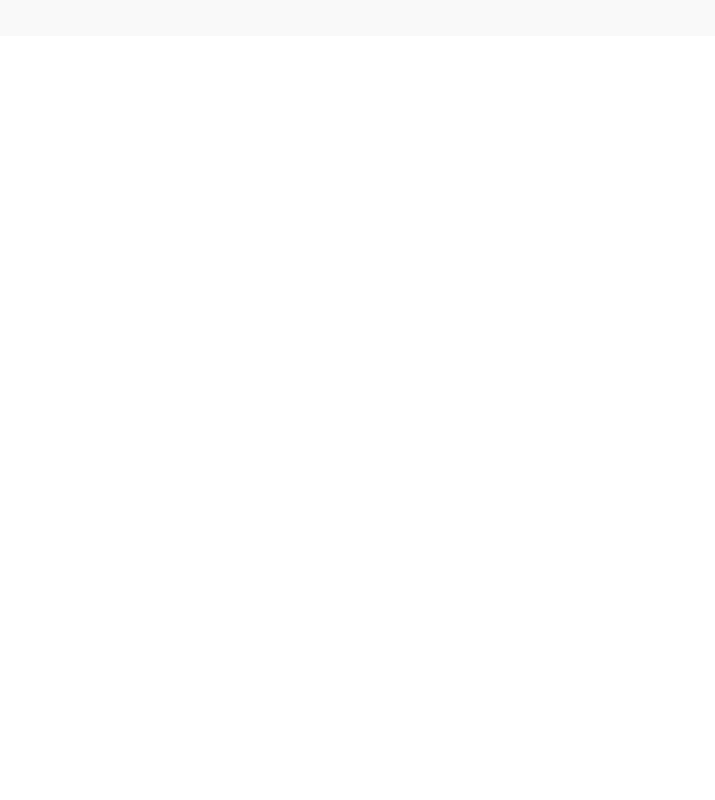
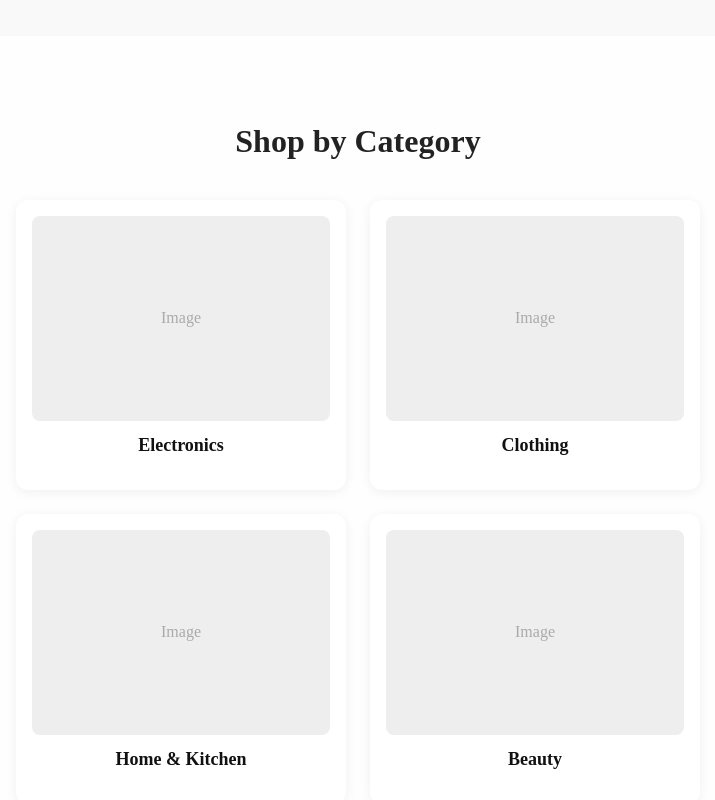
Before and after one commit to Diyor-Khasanov/upg, a React (Vite) app: page / in a window 1280 px wide. Shown: the part 1420-2220 px from the top of the page, without its empty margins (282-997 px from the left). Before the commit the page ends 1464 px from the top, so only its background shows below. Built offline with nearby package versions, Linux system fonts and the light colour scheme.

Commit message:
category

```diff
--- a/src/App.jsx
+++ b/src/App.jsx
@@ -4,6 +4,7 @@ import Navbar from "./components/Navbar/Navbar";
 import ProductSlider from "./components/ProductSlider/ProductSlider";
 import ProductsPage from "./components/ProductsPage/ProductSlider";
 import Section from "./components/Section/Section";
+import Category from "./components/Category/Category";
 
 const App = () => {
   return (
@@ -13,6 +14,7 @@ const App = () => {
       <ProductSlider />
       <ProductsPage />
       <Section />
+      <Category />
     </div>
   );
 };
--- /dev/null
+++ b/src/components/Category/Category.jsx
@@ -0,0 +1,37 @@
+import React from "react";
+import "./Category.scss";
+
+const categories = [
+  { id: 1, name: "Electronics", image: "" },
+  { id: 2, name: "Clothing", image: "" },
+  { id: 3, name: "Home & Kitchen", image: "" },
+  { id: 4, name: "Beauty", image: "" },
+  { id: 5, name: "Toys", image: "" },
+  { id: 6, name: "Books", image: "" },
+  { id: 7, name: "Sports", image: "" },
+  { id: 8, name: "Accessories", image: "" },
+];
+
+const Category = () => {
+  return (
+    <section className="category-page">
+      <h2 className="category-page__title">Shop by Category</h2>
+      <div className="category-grid">
+        {categories.map((cat) => (
+          <div className="category-card" key={cat.id}>
+            <div className="category-image">
+              {cat.image ? (
+                <img src={cat.image} alt={cat.name} />
+              ) : (
+                <div className="placeholder">Image</div>
+              )}
+            </div>
+            <h3>{cat.name}</h3>
+          </div>
+        ))}
+      </div>
+    </section>
+  );
+};
+
+export default Category;
--- /dev/null
+++ b/src/components/Category/Category.scss
@@ -0,0 +1,77 @@
+.category-page {
+  padding: 60px 20px;
+  background-color: #fefefe;
+
+  &__title {
+    text-align: center;
+    font-size: 32px;
+    margin-bottom: 40px;
+    color: #222;
+  }
+
+  .category-grid {
+    display: grid;
+    grid-template-columns: repeat(4, 330px);
+    grid-template-rows: repeat(2, 290px);
+    gap: 24px;
+    justify-content: center;
+
+    @media (max-width: 1400px) {
+      grid-template-columns: repeat(2, 330px);
+      grid-template-rows: repeat(4, 290px);
+    }
+
+    @media (max-width: 768px) {
+      grid-template-columns: 100%;
+      grid-template-rows: auto;
+    }
+  }
+
+  .category-card {
+    width: 330px;
+    height: 290px;
+    background: #fff;
+    border-radius: 12px;
+    box-shadow: 0 2px 12px rgba(0, 0, 0, 0.06);
+    overflow: hidden;
+    display: flex;
+    flex-direction: column;
+    align-items: center;
+    padding: 16px;
+    box-sizing: border-box;
+    text-align: center;
+    transition: transform 0.2s ease;
+
+    &:hover {
+      transform: translateY(-4px);
+    }
+
+    .category-image {
+      flex: 1;
+      width: 100%;
+      background: #eee;
+      border-radius: 8px;
+      display: flex;
+      align-items: center;
+      justify-content: center;
+
+      img {
+        width: 100%;
+        height: 100%;
+        object-fit: cover;
+        border-radius: 8px;
+      }
+
+      .placeholder {
+        color: #aaa;
+        font-size: 16px;
+      }
+    }
+
+    h3 {
+      margin-top: 14px;
+      font-size: 18px;
+      color: #111;
+    }
+  }
+}
```
